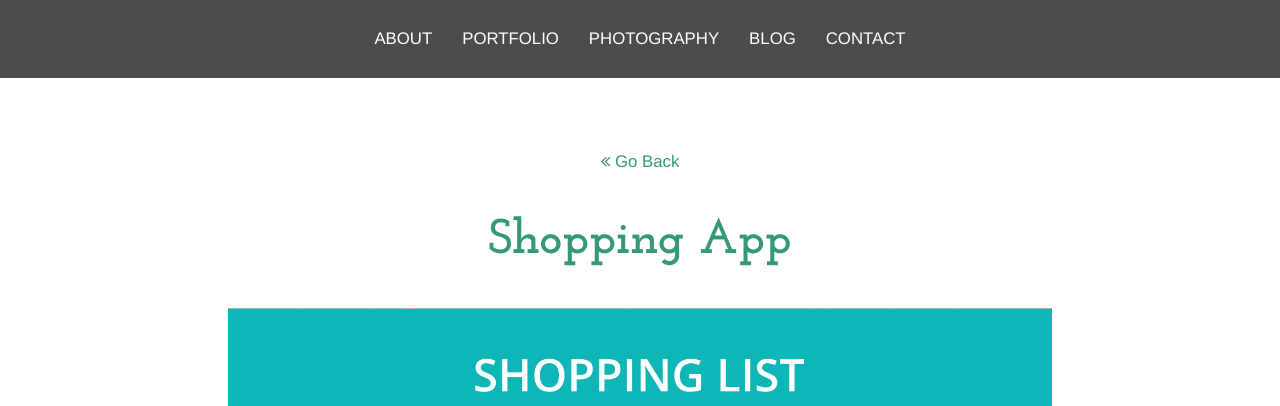
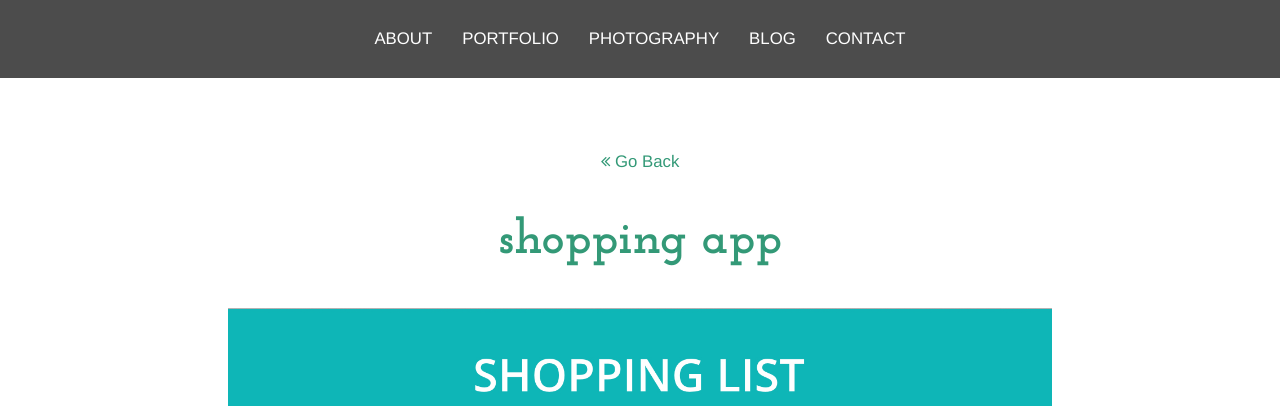
Before and after one commit to kedarjoyner/thinkful-portfolio, a Jekyll site: the page built from _posts/2015-02-15-Shopping-App.md, in a window 1280 px wide and 900 px high. Shown: the top 406 px of the window. Built offline with Jekyll 4.4.1, drawn with Linux system fonts in a browser that asks for light colours; nearby versions of some CDN libraries.

```diff
--- a/_posts/2015-02-15-Shopping-App.md
+++ b/_posts/2015-02-15-Shopping-App.md
@@ -1,5 +1,5 @@
 ---
-title: Shopping App
+title: shopping app
 img: shopping.jpg
 one: shoppingapp-1.jpg
 alt: wooden bin of vegetables
```
